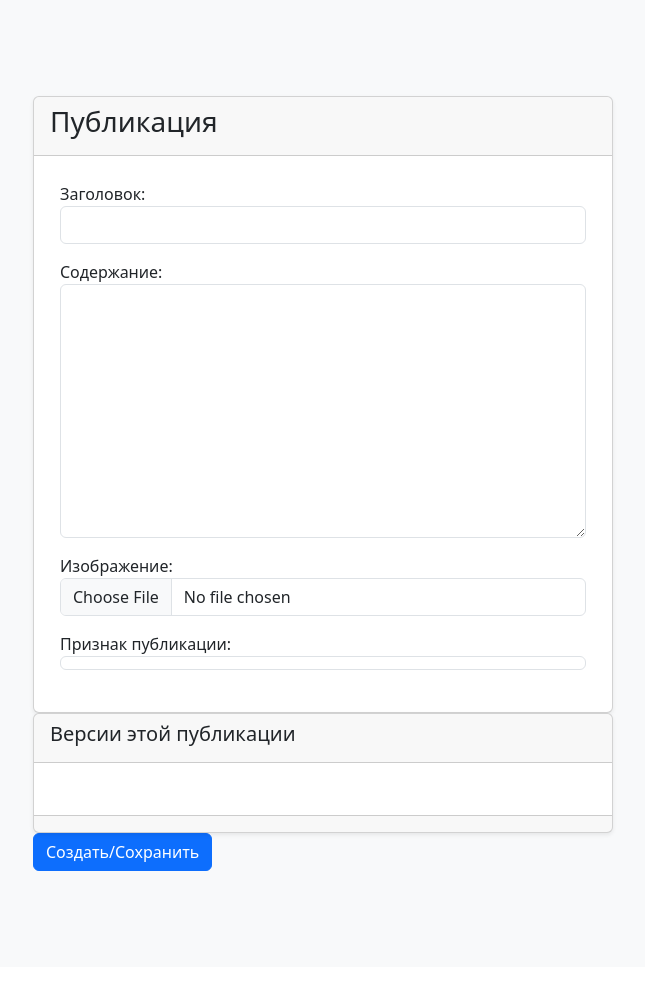
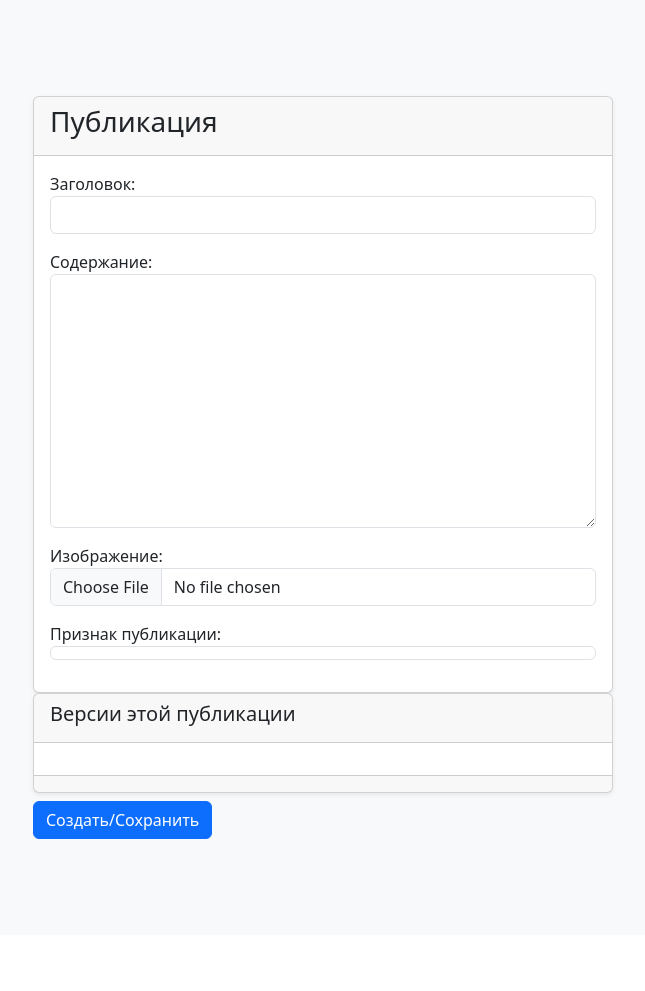
Before and after one commit to Mike7608/django1, a Django app: page /blog/create/ in a window 1280 px wide. Shown: the part 72-1063 px from the top of the page, without its empty margins (27-672 px from the left). After the commit the page ends 911 px from the top, so only its background shows below. Run offline with Django 4.2, Linux system fonts and the light colour scheme; parts of the project's set-up code (start-up, migrations or seed data) failed here and were passed over.

Commit message:
обновление кода по уроку 22.1 Формы

```diff
--- a/blog/templates/blog/blog_form.html
+++ b/blog/templates/blog/blog_form.html
@@ -10,7 +10,7 @@
                     <div class="card-header">
                         <h3 class="card-title">Публикация</h3>
                     </div>
-                    <div class="card-body" style="margin:10px">
+                    <div class="card-body">
                         {% csrf_token %}
                         {{ form.as_p }}
                     </div>
@@ -22,7 +22,7 @@
                     <div class="card-header">
                         <h5 class="card-title">Версии этой публикации</h5>
                     </div>
-                    <div class="card-body" style="margin:10px">
+                    <div class="card-body" >
                         {{ formset.management_form }}
                         {% for form in formset.forms %}
                             {{ form.as_p }}
@@ -34,8 +34,11 @@
                     <div class="card-footer"></div>
                 </div>
             </div>
+            <div>
+                <h1></h1>
+                <button type="submit" class="btn btn-primary">Создать/Сохранить</button>
+            </div>
 
-            <button type="submit" class="btn btn-primary">Создать/Сохранить</button>
         </form>
     </div>
 </div>
--- a/blog/templatetags/blog_filters.py
+++ b/blog/templatetags/blog_filters.py
@@ -11,10 +11,10 @@ def actual_version(pk):
     Процедура возвращает актуальную версию
     """
     version = Version.objects.all()
-    ver = 'отсутствует'
+    ver = ''
     for v in version:
         if v.blog.pk == pk:
             if v.sign:
-                ver = v.version
+                ver = f"Актуальная версия: {v.version}"
 
-    return f"Актуальная версия: {ver}"
+    return ver
```
